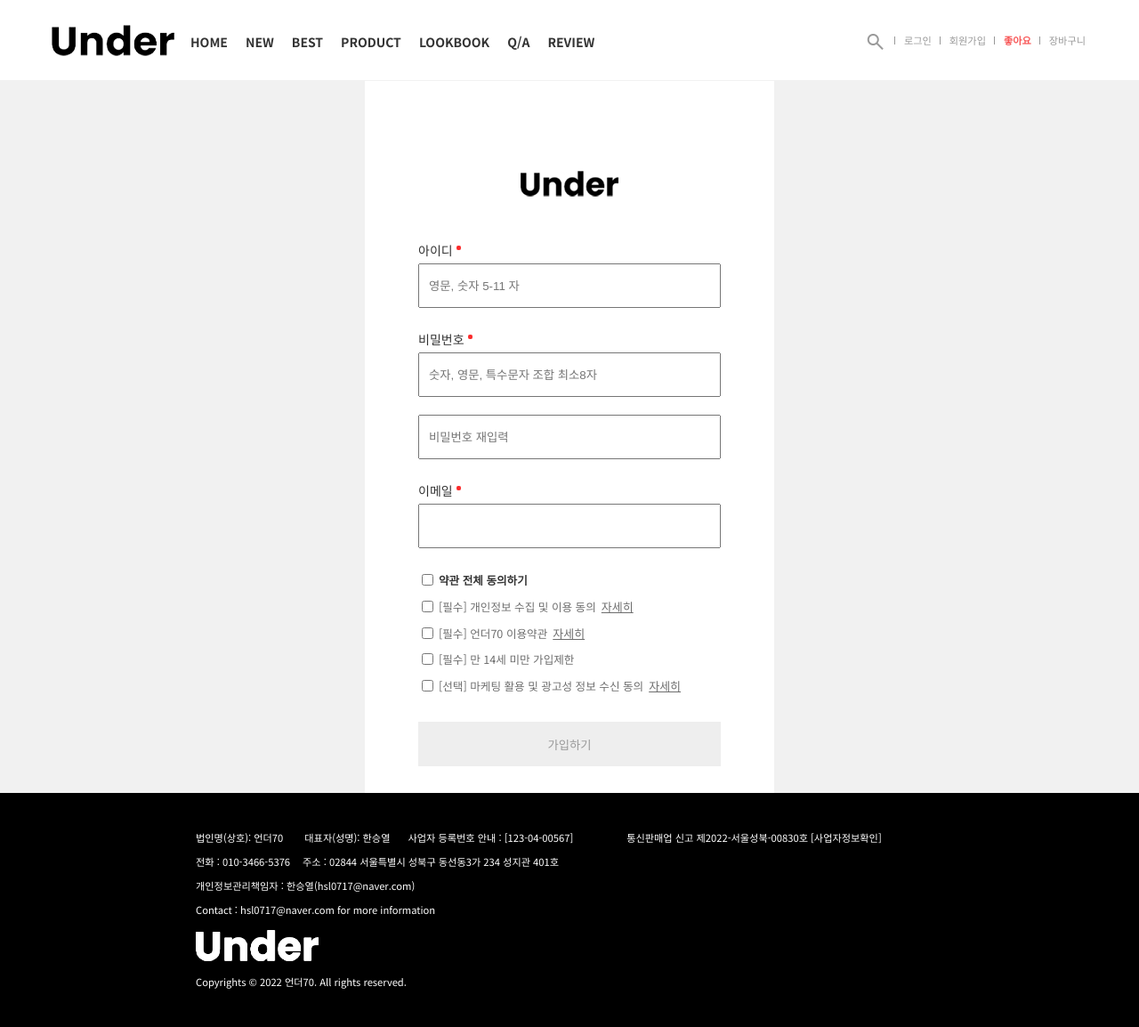
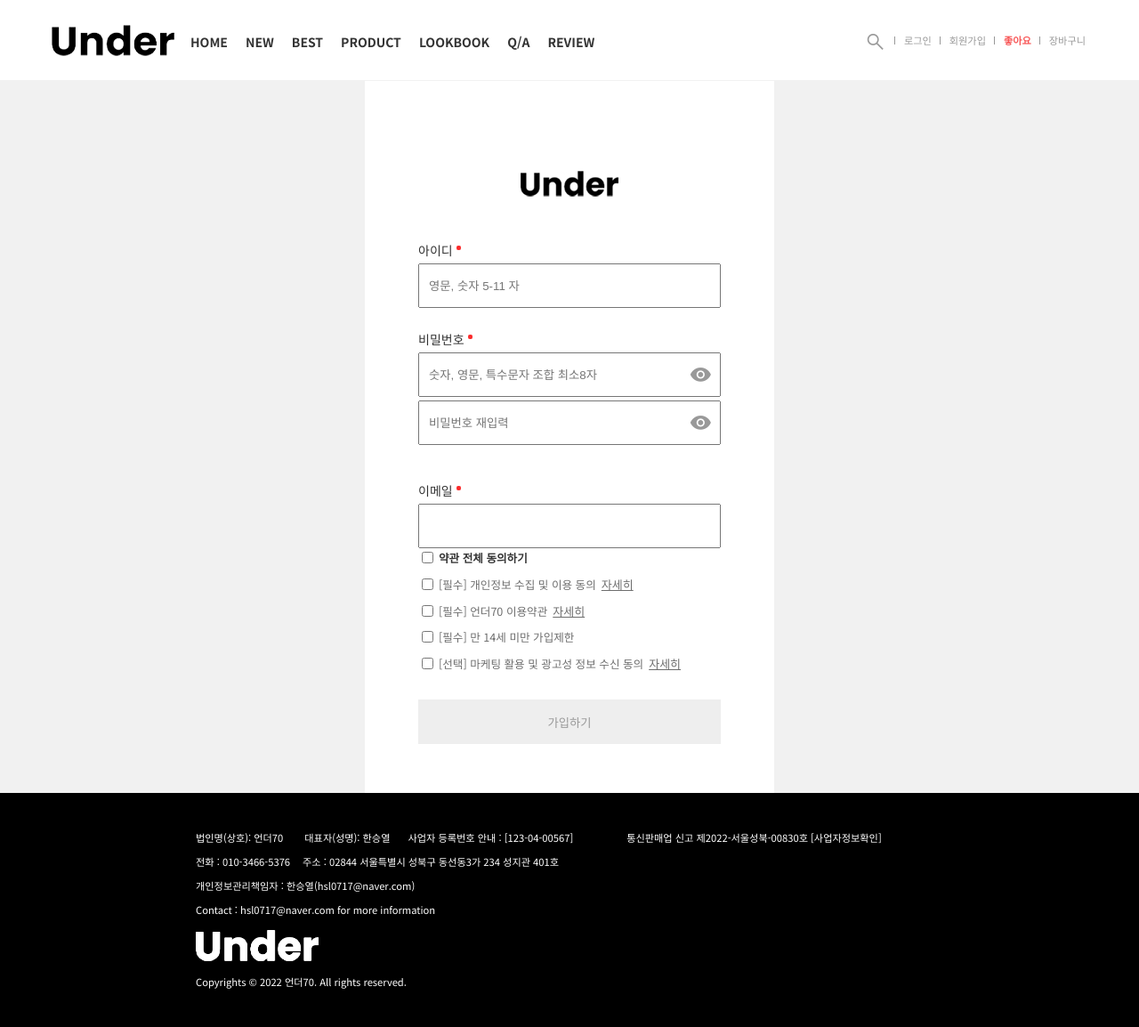
Before and after one commit to Yeol17/under, a PHP site: page /join.html in a window 1280 px wide. Shown: the whole page at 89% size. Run offline with PHP 8.4, Linux system fonts and the light colour scheme.

Commit message:
회원가입 완성

```diff
--- a/css/join.css
+++ b/css/join.css
@@ -16,7 +16,14 @@ input[type="text"], input[type="password"] {
 .cor {
   color: green;
 }
+.material-symbols-outlined {
 
+  font-variation-settings:
+  'FILL' 1,
+  'wght' 400,
+  'GRAD' 0,
+  'opsz' 40
+}
 
 
 /* HEADER */
@@ -59,6 +66,18 @@ input[type="text"], input[type="password"] {
 .membership_join_id {
   height: 100px;
 }
+.input-wrap {
+  position: relative;
+}
+.input-wrap .clear-btn {
+  font-size: 2.0em;
+  color: #999;
+  position: absolute;
+  right: 12px;
+  top: 12px;
+  display: none;
+  cursor: pointer;
+}
 .membership_join_id .necessary {
   position: relative;
   margin-bottom: 4px;
@@ -66,21 +85,49 @@ input[type="text"], input[type="password"] {
 .membership_join_id .err-id {
   width: 100%;
   height: 20px;
-  font-size: 10px;
+  font-size: 12px;
 
 }
 .membership_join_pw {
   height: 170px;
 }
+
+.membership_join_pw .input-wrap .pw-visible_off,
+.membership_join_pw .input-wrap .check-visible_off,
+.membership_join_pw .input-wrap .pw-visible,
+.membership_join_pw .input-wrap .check-visible {
+  font-size: 1.8em;
+  cursor: pointer;
+  color: #999;
+  position: absolute;
+  right: 10px;
+  top: 13px;
+
+}
+.membership_join_pw .input-wrap .pw-visible_off,
+.membership_join_pw .input-wrap .check-visible_off {
+  display: none;
+}
+
+.membership_join_pw .input-wrap .clear-btn {
+  font-size: 1.8em;
+  cursor: pointer;
+  color: #999;
+  position: absolute;
+  right: 50px;
+  top: 12px;
+  display: none;
+}
 .membership_join_pw>input:nth-child(1) {
   margin-bottom: 10px;
 }
 .membership_join_pw .err-pw {
-  font-size: 10px;
-  height: 20px;
+  font-size: 12px;
+  /* height: 20px; */
+  margin-bottom: 4px;
 }
 .membership_join_pw .pw-check-msg {
-  font-size: 10px;
+  font-size: 12px;
   color: red;
 }
 
@@ -98,7 +145,7 @@ input[type="text"], input[type="password"] {
   height: 100px;
 }
 .membership_join_mail .err-email {
-  font-size: 10px;
+  font-size: 12px;
   color: red;
 }
 .membership_join_mail .necessary {
--- a/join.html
+++ b/join.html
@@ -15,13 +15,14 @@
   <link rel="preconnect" href="https://fonts.googleapis.com">
   <link rel="preconnect" href="https://fonts.gstatic.com" crossorigin>
   <link href="https://fonts.googleapis.com/css2?family=Noto+Sans+KR:wght@100;400;700&display=swap" rel="stylesheet">
-  <link rel="stylesheet"
-    href="https://fonts.googleapis.com/css2?family=Material+Symbols+Outlined:opsz,wght,FILL,GRAD@20..48,100..700,0..1,-50..200" />
-
+  <link rel="stylesheet" href="https://fonts.googleapis.com/css2?family=Material+Symbols+Outlined:opsz,wght,FILL,GRAD@20..48,100..700,0..1,-50..200" />
   <!-- CSS -->
   <link rel="stylesheet" href="css/common.css">
   <link rel="stylesheet" href="css/join.css">
 
+  <style>
+
+    </style>
 <body>
   <div class="wrap">
     <!--HEADER-->
@@ -111,24 +112,40 @@
             <label for="user-id">
               <p class="necessary">아이디</p>
             </label>
-              <input type="text" id="user-id"  placeholder="영문, 숫자 5-11 자" maxlength="11">
-              <div class="err-id err"></div>
+              <div class="input-wrap">
+                <input type="text" id="user-id"  placeholder="영문, 숫자 5-11 자" maxlength="11">
+                <span class="material-symbols-outlined clear-btn id-clear">cancel</span>
+                <div class="err-id err"></div>
+              </div>
           </div>
           <div class="membership_join_pw">
             <label for="user-pw">
               <p class="necessary">비밀번호</p>
             </label>
-              <input type="password" placeholder="숫자, 영문, 특수문자 조합 최소8자" id="user-pw">
+            <div class="input-wrap">
+              <span class="material-symbols-outlined pw-visible_off">visibility_off</span>
+              <span class="material-symbols-outlined pw-visible">visibility</span>
+              <input type="password" maxlength="30" placeholder="숫자, 영문, 특수문자 조합 최소8자" id="user-pw">
+              <span class="material-symbols-outlined clear-btn pw-clear">cancel</span>
               <div class="err-pw err"></div>
-              <input type="password" id="pw-check" placeholder="비밀번호 재입력" >
+            </div>
+            <div class="input-wrap">
+              <span class="material-symbols-outlined check-visible_off">visibility_off</span>
+              <span class="material-symbols-outlined check-visible">visibility</span>
+              <input type="password" maxlength="30" id="pw-check" placeholder="비밀번호 재입력" >
+              <span class="material-symbols-outlined clear-btn check-clear">cancel</span>
               <div class="pw-check-msg"></div>
+            </div>
           </div>
           <div class="membership_join_mail">
             <label for="user-email">
               <p class="necessary">이메일</p>
             </label>
+            <div class="input-wrap">
               <input type="text" id="user-email">
+              <span class="material-symbols-outlined clear-btn email-clear">cancel</span>
               <div class="err-email"></div>
+            <div>
           </div>
           <div class="membership_policy_agreement flex_box">
               <div class="policy_all_agreement flex_box">
@@ -174,39 +191,86 @@
     </main>
       <script>
         let $userId = document.getElementById('user-id');
+        let $idClear = document.querySelector('.membership_join_id .clear-btn');
         let $errId = document.querySelector('.err-id');
         let $userPw = document.getElementById('user-pw');
+        let $pwClear = document.querySelector('.pw-clear');
+        let $pwVisible = document.querySelector('.pw-visible');
+        let $pwVisibleOff = document.querySelector('.pw-visible_off');
         let $errPw = document.querySelector('.err-pw');
+        let $checkClear = document.querySelector('.check-clear');
         let $pwCheck = document.getElementById('pw-check');
+        let $checkVisible = document.querySelector('.check-visible');
+        let $checkVisibleOff = document.querySelector('.check-visible_off');
         let $pwCheckMsg = document.querySelector('.pw-check-msg');
         let $userEmail = document.getElementById('user-email');
+        let $emailClear = document.querySelector('.email-clear');
         let $errEmail = document.querySelector('.err-email');
         let $policyAll = document.getElementById('policy_all');
         let checkboxes = document.querySelectorAll('input[type="checkbox"]');
         let $joinUs = document.querySelector('.joinus');
+        // 약관 동의
+        let $joinAge = document.getElementById('join_age');
+        let $privacy = document.getElementById('privacy');
+        let $siteUse = document.getElementById('site_use');
 
-        let flagId, flagPw, flagEmail = false;
+        let flagId, flagPw, flagEmail, flagPolicy = false;
 
         let ptnId = /^[a-z0-9]{5,11}$/g;
         let ptnPw = /^(?=.*?[0-9])(?=.*?[#?!@$ %^&*-]).{8,}$/;
         let ptnEmail = /([\w-\.]+)@((\[[0-9]{1,3}\.[0-9]{1,3}\.[0-9]{1,3}\.)|(([\w-]+\.)+))([a-zA-Z]{2,4}|[0-9]{1,3})(\]?)$/;
 
         function btnAble() {
-          if (flagId && flagPw && flagEmail) {
+          if (flagId && flagPw && flagEmail && flagPolicy) {
             $joinUs.removeAttribute('disabled');
             $joinUs.classList.add('clickable');
             return;
           }
-          if (!(flagId && flagPw && flagEmail)) {
+          if (!(flagId && flagPw && flagEmail && flagPolicy)) {
             $joinUs.setAttribute('disabled', 'true');
             $joinUs.classList.remove('clickable');
             return;
           }
         }
+        function isPolicyAgree(e) {
+          if ($privacy.checked && $siteUse.checked && $joinAge.checked) {
+            flagPolicy = true;
+            btnAble();
+          } else {
+            flagPolicy = false;
+            btnAble();
+          }
+        }
+        function clearValue(e) {
+          let val = e.target;
+          val.style.display = "none";
+          val.previousElementSibling.focus();
+          val.previousElementSibling.value = '';
+          val.nextElementSibling.classList.remove('cor');
+          val.nextElementSibling.classList.add('err');
+          val.nextElementSibling.textContent = "필수 입력사항입니다.";
+        }
+        function pwVisible(e){
+          let val = e.target;
+          val.style.display = "none"
+          val.previousElementSibling.style.display = "block"
+          val.nextElementSibling.setAttribute('type', 'text');
+        }
+        function pwVisibleOff(e){
+          let val = e.target;
+          val.nextElementSibling.nextElementSibling.setAttribute('type', 'password');
+          val.style.display = "none"
+          val.nextElementSibling.style.display = "block"
+        }
 
         $userId.addEventListener('input', (e) => {
           let val = e.target.value;
-          console.log('val1 ' + val);
+          if(val) {
+            $idClear.style.display = "block";
+          } else {
+            $idClear.style.display = "none";
+          }
+
           if(ptnId.test(val)) { // 유효성 검사 통과
             $errId.classList.remove('err')
             $errId.classList.add('cor')
@@ -255,6 +319,11 @@
         });
         $userPw.addEventListener('input', (e) => {
           let val = e.target.value;
+          if(val) {
+            $pwClear.style.display = "block";
+          } else {
+            $pwClear.style.display = "none";
+          }
           if (ptnPw.test(val)) {
             $errPw.textContent = '';
             flagPw = true;
@@ -271,8 +340,22 @@
           if (!val) {
             $errPw.textContent = '필수 입력사항입니다.';
             flagPw = false;
-
             return;
+          }
+          if (val && val !== $pwCheck.value) {
+            $pwCheckMsg.textContent = '비밀번호가 일치하지 않습니다.1';
+            flagPw = false;
+          } else { // 유효성 검사 통과
+            $pwCheckMsg.textContent = '';
+            flagPw = true;
+          }
+        });
+        $pwCheck.addEventListener('input', (e) => {
+          let val = e.target.value;
+          if(val) {
+            $checkClear.style.display = "block";
+          } else {
+            $checkClear.style.display = "none";
           }
         });
         $pwCheck.addEventListener('blur', (e) => {
@@ -287,8 +370,20 @@
             btnAble();
           }
         });
+        $userEmail.addEventListener('blur', (e) => {
+          if (!e.target.value) {
+            $errEmail.textContent = '필수 입력사항입니다.'
+            flagEmail = false;
+
+          }
+        });
         $userEmail.addEventListener('input', (e) => {
           let val = e.target.value;
+          if(val) {
+            $emailClear.style.display = "block";
+          } else {
+            $emailClear.style.display = "none";
+          }
           if (!ptnEmail.test(val)) {
             $errEmail.textContent = '이메일 주소가 올바르지 않습니다.'
             flagEmail = false;
@@ -303,7 +398,26 @@
           checkboxes.forEach((checkbox) => {
             checkbox.checked = $policyAll.checked;
           });
+          if ($privacy.checked && $siteUse.checked && $joinAge.checked) {
+            flagPolicy = true;
+            btnAble();
+          } else {
+            flagPolicy = false;
+            btnAble();
+          }
         });
+        $joinAge.addEventListener('click', isPolicyAgree);
+        $privacy.addEventListener('click', isPolicyAgree);
+        $siteUse.addEventListener('click', isPolicyAgree);
+        $idClear.addEventListener('click', clearValue);
+        $pwClear.addEventListener('click', clearValue);
+        $checkClear.addEventListener('click', clearValue);
+        $pwVisible.addEventListener('click',pwVisible);
+        $checkVisible.addEventListener('click',pwVisible);
+        $pwVisibleOff.addEventListener('click',pwVisibleOff);
+        $checkVisibleOff.addEventListener('click',pwVisibleOff);
+        $emailClear.addEventListener('click', clearValue);
+
         </script>
 
     <!-- FOOTER -->
```
